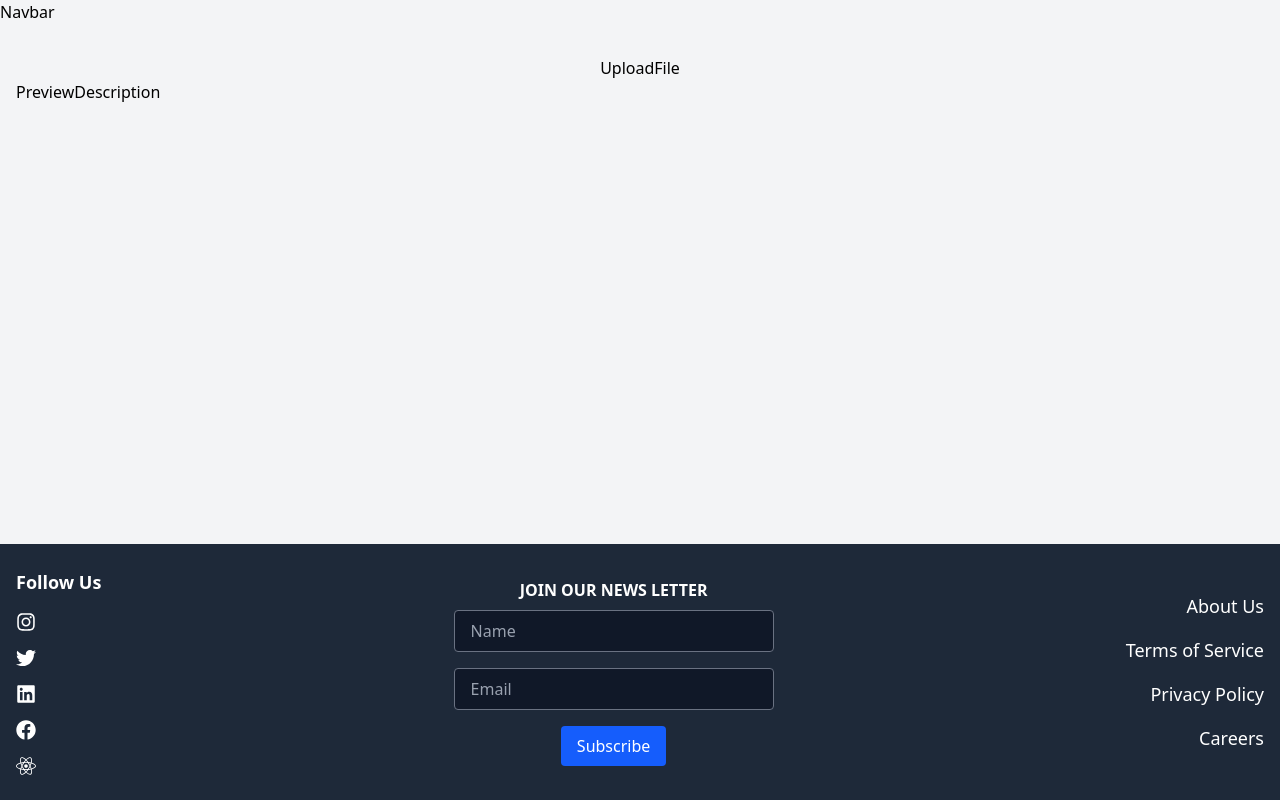
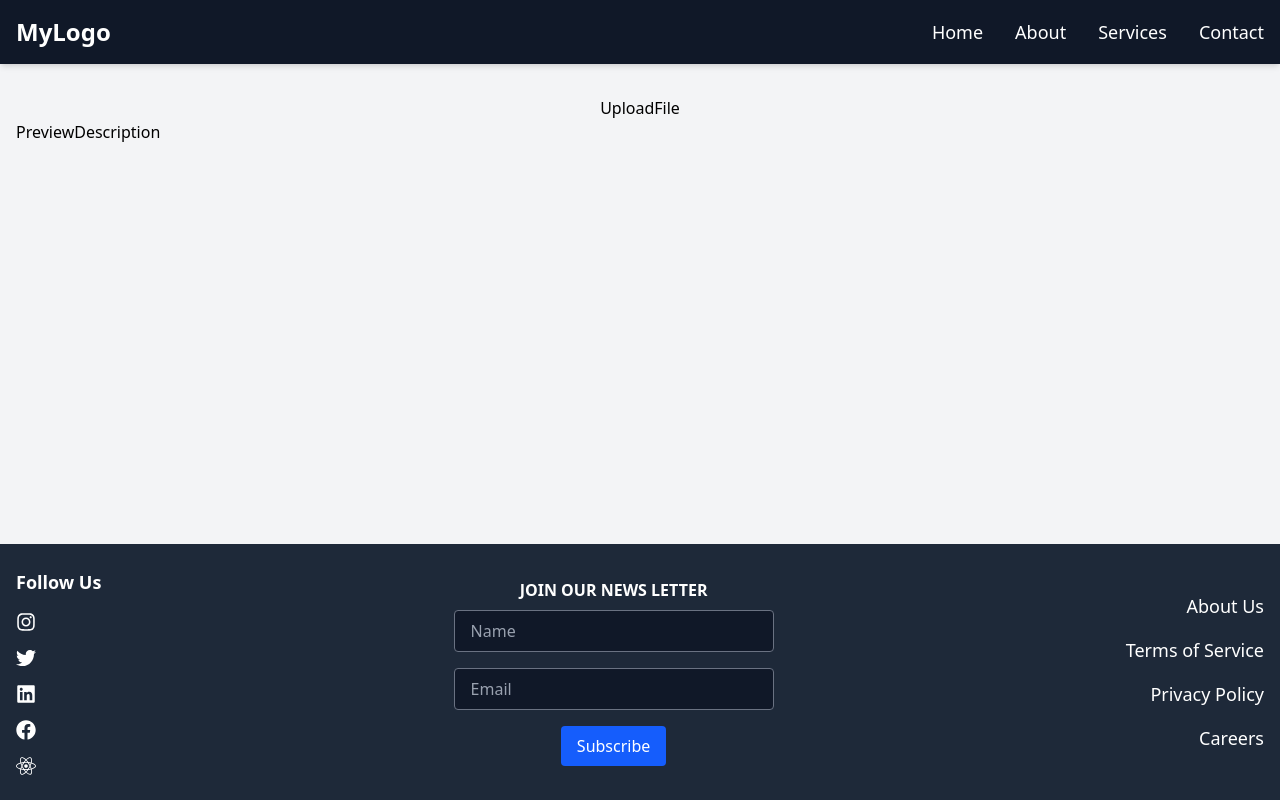
Before and after one commit to G1DY/TannMannProject, a React (Vite) app: page / in a window 1280 px wide. Built offline with nearby package versions, Linux system fonts and the light colour scheme.

Commit message:
Navbar.tsx

```diff
--- a/src/components/layout/Navbar.tsx
+++ b/src/components/layout/Navbar.tsx
@@ -1,4 +1,91 @@
+import { useState } from 'react';
+import { FaBars, FaTimes } from 'react-icons/fa';
 const Navbar = () => {
-  return <div>Navbar</div>;
+  const [isOpen, setIsOpen] = useState(false);
+  return (
+    <div>
+      <nav className="bg-gray-900 text-white shadow-md">
+        <div className="container mx-auto px-4 py-4 flex justify-between items-center">
+          {/* Logo */}
+          <div className="text-2xl font-bold">
+            <a href="#">MyLogo</a>
+          </div>
+
+          {/* Desktop Links */}
+          <ul className="hidden md:flex space-x-8 text-lg">
+            <li>
+              <a href="#" className="hover:text-gray-300">
+                Home
+              </a>
+            </li>
+            <li>
+              <a href="#" className="hover:text-gray-300">
+                About
+              </a>
+            </li>
+            <li>
+              <a href="#" className="hover:text-gray-300">
+                Services
+              </a>
+            </li>
+            <li>
+              <a href="#" className="hover:text-gray-300">
+                Contact
+              </a>
+            </li>
+          </ul>
+
+          {/* Mobile Menu Icon */}
+          <div className="md:hidden">
+            <button onClick={() => setIsOpen(!isOpen)}>
+              {isOpen ? <FaTimes size={24} /> : <FaBars size={24} />}
+            </button>
+          </div>
+        </div>
+
+        {/* Mobile Menu */}
+        {isOpen && (
+          <ul className="md:hidden flex flex-col items-center bg-gray-800 py-4 space-y-4">
+            <li>
+              <a
+                href="#"
+                className="hover:text-gray-300"
+                onClick={() => setIsOpen(false)}
+              >
+                Home
+              </a>
+            </li>
+            <li>
+              <a
+                href="#"
+                className="hover:text-gray-300"
+                onClick={() => setIsOpen(false)}
+              >
+                About
+              </a>
+            </li>
+            <li>
+              <a
+                href="#"
+                className="hover:text-gray-300"
+                onClick={() => setIsOpen(false)}
+              >
+                Services
+              </a>
+            </li>
+            <li>
+              <a
+                href="#"
+                className="hover:text-gray-300"
+                onClick={() => setIsOpen(false)}
+              >
+                Contact
+              </a>
+            </li>
+          </ul>
+        )}
+      </nav>
+    </div>
+  );
 };
 export default Navbar;
```
